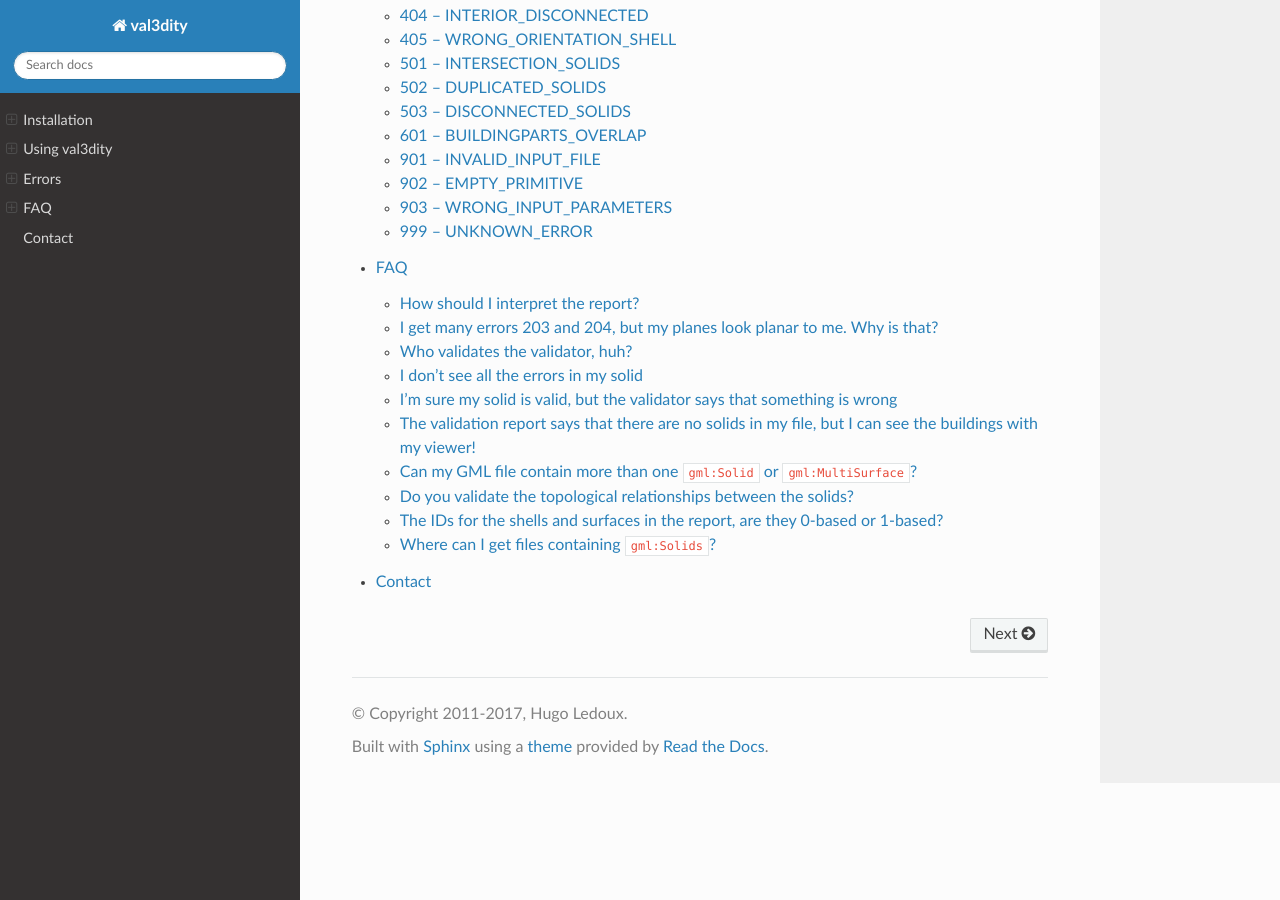
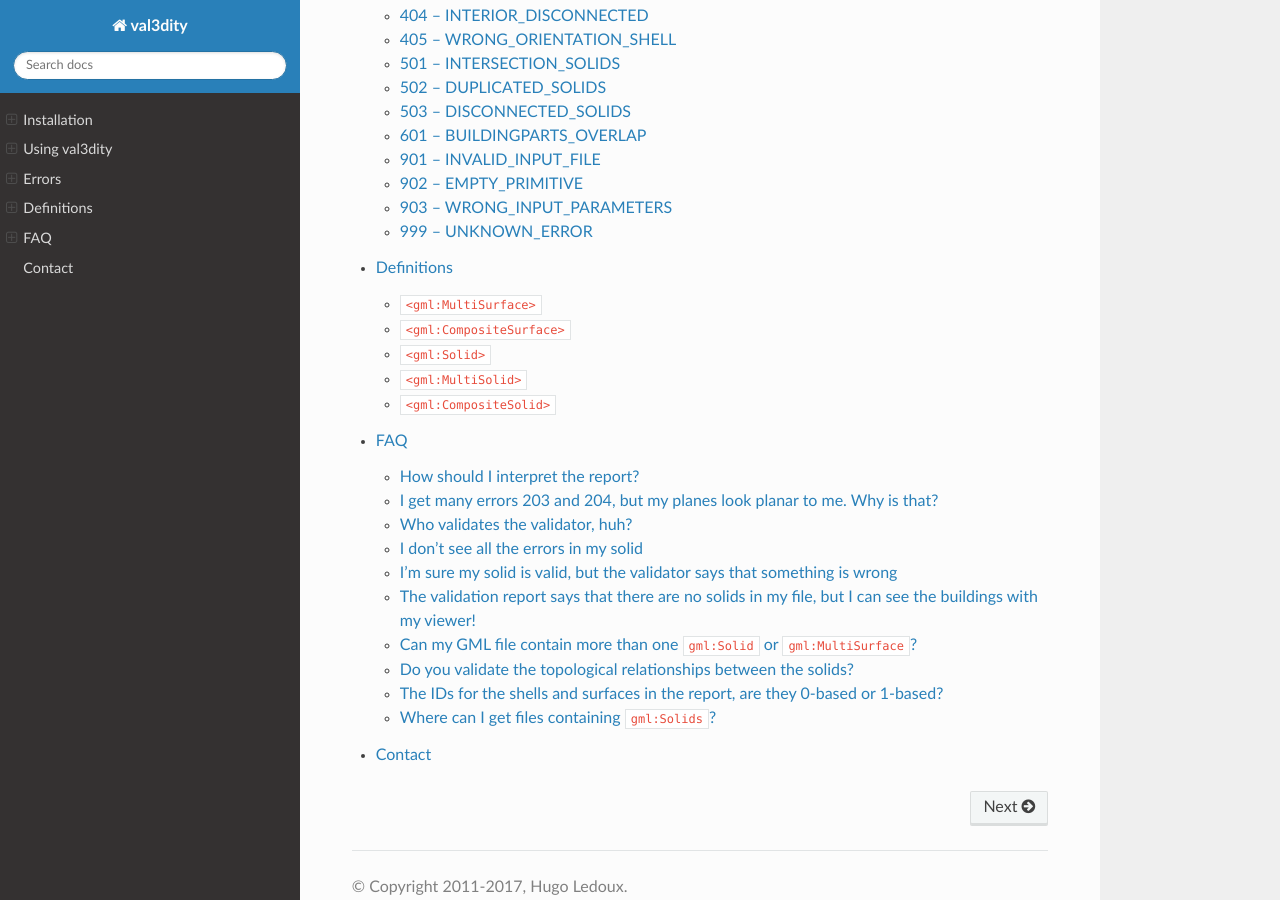
Before and after one commit to tudelft3d/val3dity, a Sphinx documentation site: the page built from docs/index.rst, in a window 1280 px wide and 900 px high, scrolled down 1918 px. Built offline with Sphinx 7.4.7 and the Read the Docs theme 2.0.0, drawn with Linux system fonts in a browser that asks for light colours.

Commit message:
new page for definitions of each 3D primitives

```diff
--- /dev/null
+++ b/docs/definitions.rst
@@ -0,0 +1,19 @@
+===========
+Definitions
+===========
+
+
+``<gml:MultiSurface>``
+----------------------
+
+``<gml:CompositeSurface>``
+--------------------------
+
+``<gml:Solid>``
+---------------
+
+``<gml:MultiSolid>``
+--------------------
+
+``<gml:CompositeSolid>``
+------------------------
--- a/docs/index.rst
+++ b/docs/index.rst
@@ -46,5 +46,6 @@ val3dity accepts as input:
   install
   usage
   errors
+  definitions
   faq
   contact
```
